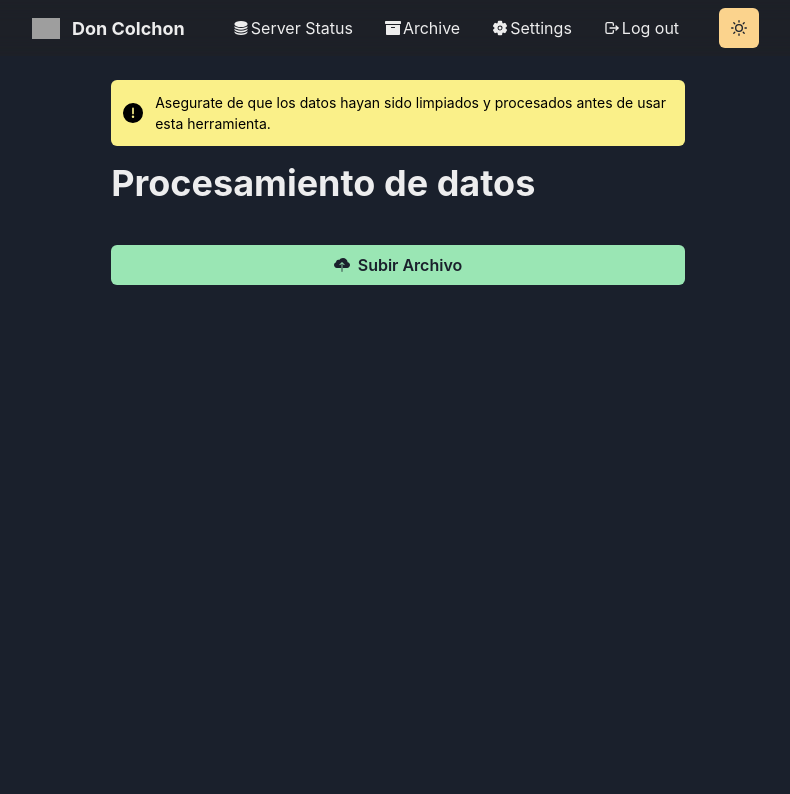
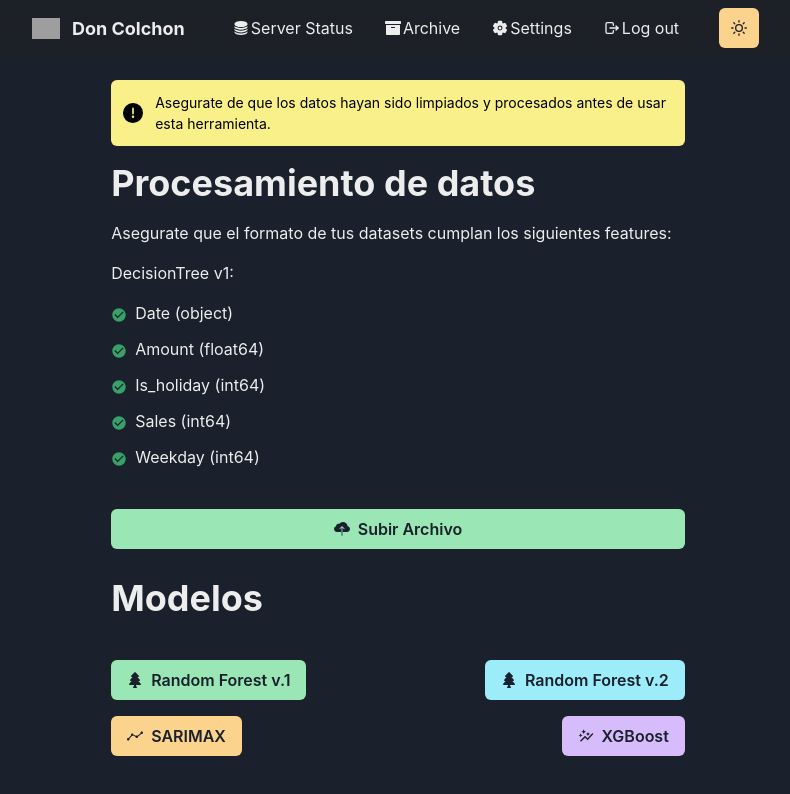
Before and after one commit to rpribau/TC2004-Reto, a Next.js app: page / in a window 1280 px wide. Shown: the top 794 px of the page, without its empty margins (242-1032 px from the left). Built offline with nearby package versions, Linux system fonts and the light colour scheme; grey boxes are pictures that could not be loaded.

Commit message:
Add Chakra UI components and explanation text

```diff
--- a/pages/index.js
+++ b/pages/index.js
@@ -2,6 +2,24 @@ import { Container, Box, Heading } from '@chakra-ui/react'
 import UnderConstructionAlert from '../components/underconstruction';
 import { useState, useEffect } from 'react'
 import UploadButton from '../components/upload-button'; // Import the UploadButton component
+import { Text } from '@chakra-ui/react'
+import { Button, Flex } from '@chakra-ui/react'
+
+import {
+    List,
+    ListItem,
+    ListIcon,
+    OrderedList,
+    UnorderedList,
+  } from '@chakra-ui/react'
+
+import { MdCheckCircle, MdSettings } from 'react-icons/md'
+import { IoIosCloudUpload } from 'react-icons/io'
+import { FaTree } from "react-icons/fa";
+import { SlGraph } from "react-icons/sl";
+import { MdAutoGraph } from "react-icons/md";
+
+
 
 const Page = () => {
     const [isClient, setIsClient] = useState(false)
@@ -20,13 +38,86 @@ const Page = () => {
                         Procesamiento de datos
                     </Heading>
 
+                    {/* Add your explanation text here */}
+                    <Text mt={4}>Asegurate que el formato de tus datasets cumplan los siguientes features: </Text>
+                    <Text mt={4}>DecisionTree v1:</Text>
+
+                    <List spacing={3} mt={4}>
+                        <ListItem>
+                            <ListIcon as={MdCheckCircle} color='green.500' />
+                            Date (object)
+                        </ListItem>
+                        <ListItem>
+                            <ListIcon as={MdCheckCircle} color='green.500' />
+                            Amount (float64)
+                        </ListItem>
+                        <ListItem>
+                            <ListIcon as={MdCheckCircle} color='green.500' />
+                            Is_holiday (int64)
+                        </ListItem>
+                        {/* You can also use custom icons from react-icons */}
+                        <ListItem>
+                            <ListIcon as={MdCheckCircle} color='green.500' />
+                            Sales (int64)
+                        </ListItem>
+                        <ListItem>
+                            <ListIcon as={MdCheckCircle} color='green.500' />
+                            Weekday (int64)
+                        </ListItem>
+                        </List>
+
+                    </Box>
                 </Box>
-            </Box>
 
-            <UploadButton />
+                <UploadButton />
 
-        </Container>
-    )
+                <Heading as="h2" variant="page-title" mt={7}>
+                    Modelos
+                </Heading>
+
+                <Box mt={10} justifyContent="center" flexDirection="column">
+                    <Flex justify="space-between">
+                        <Button
+                            colorScheme="green"
+                        >
+                            <Flex align="center">
+                                <FaTree style={{ marginRight: "0.5rem" }} />
+                                Random Forest v.1
+                            </Flex>
+                        </Button>
+
+                        <Button
+                            colorScheme="cyan"
+                        >
+                            <Flex align="center">
+                                <FaTree style={{ marginRight: "0.5rem" }} />
+                                Random Forest v.2
+                            </Flex>
+                        </Button>
+                    </Flex>
+
+                    <Flex justify="space-between" mt={4}>
+                        <Button
+                            colorScheme="orange"
+                        >
+                            <Flex align="center">
+                                <SlGraph style={{ marginRight: "0.5rem" }} />
+                                SARIMAX
+                            </Flex>
+                        </Button>
+
+                        <Button
+                            colorScheme="purple"
+                        >
+                            <Flex align="center">
+                                <MdAutoGraph style={{ marginRight: "0.5rem" }} />
+                                XGBoost
+                            </Flex>
+                        </Button>
+                    </Flex>
+                </Box>
+            </Container>
+        )
 }
 
 export default Page
```
Also changed, not shown: components/models.js (added, +47 -0 lines).
